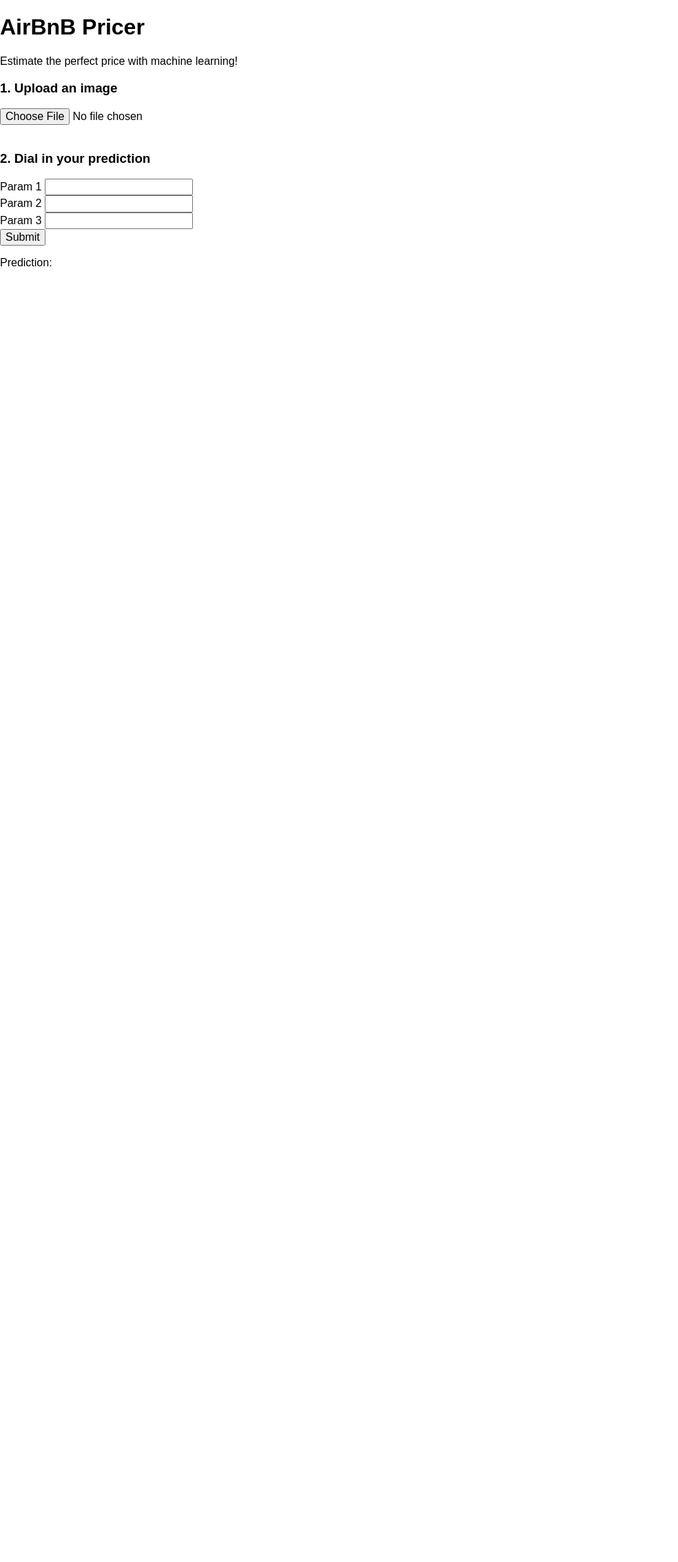
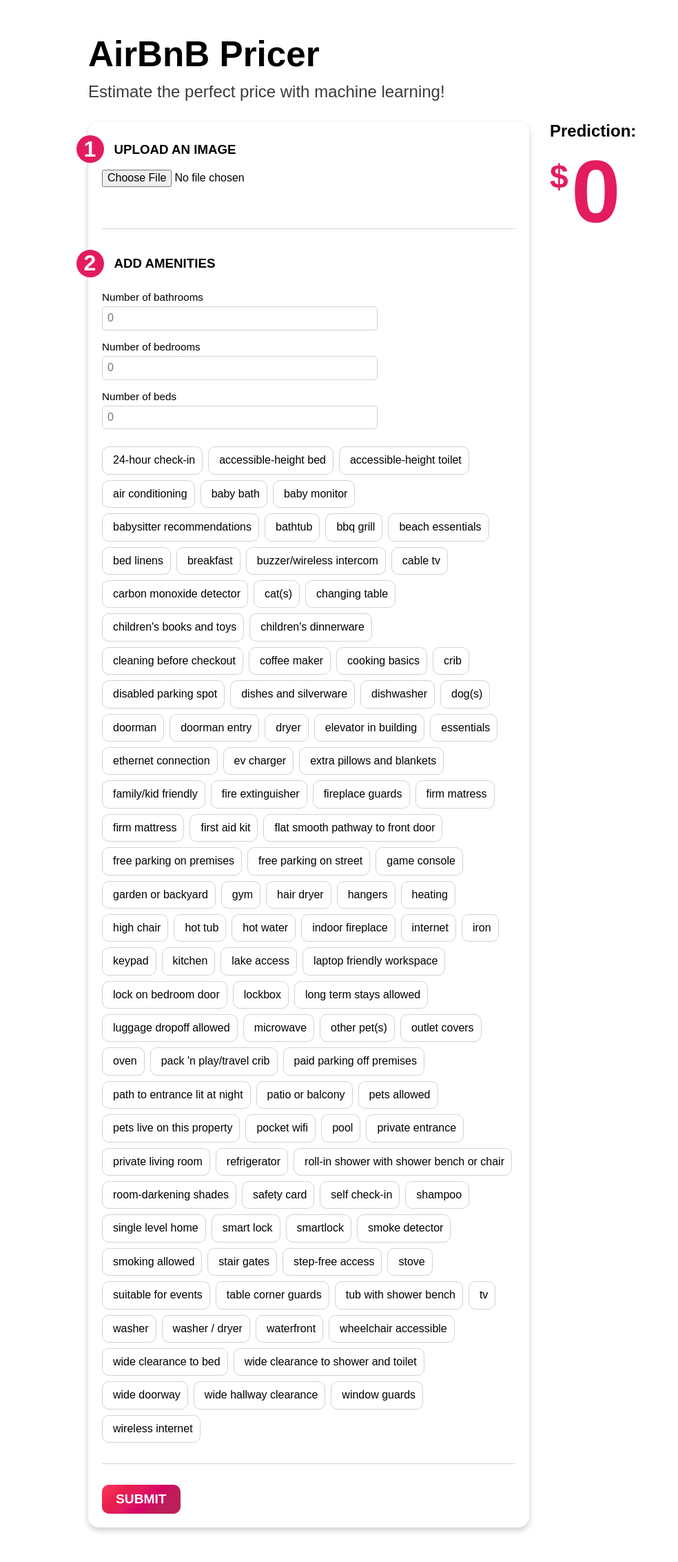
Before and after one commit to andrew101sanders/MLProject, a Flask app: page / in a window 1280 px wide. Shown: the whole page at 69% size, without its empty margins (0-984 px from the left). Before the commit the page ends 386 px from the top, so only its background shows below. Run offline with Flask 2, Linux system fonts and the light colour scheme; parts of the project's set-up code (start-up, migrations or seed data) failed here and were passed over; some libraries are stand-ins or nearby versions.

Commit message:
added css and amenities

```diff
--- /dev/null
+++ b/amenities.txt
@@ -0,0 +1,106 @@
+24-hour check-in
+accessible-height bed
+accessible-height toilet
+air conditioning
+baby bath
+baby monitor
+babysitter recommendations
+bathtub
+bbq grill
+beach essentials
+bed linens
+breakfast
+buzzer/wireless intercom
+cable tv
+carbon monoxide detector
+cat(s)
+changing table
+children's books and toys
+children's dinnerware
+cleaning before checkout
+coffee maker
+cooking basics
+crib
+disabled parking spot
+dishes and silverware
+dishwasher
+dog(s)
+doorman
+doorman entry
+dryer
+elevator in building
+essentials
+ethernet connection
+ev charger
+extra pillows and blankets
+family/kid friendly
+fire extinguisher
+fireplace guards
+firm matress
+firm mattress
+first aid kit
+flat smooth pathway to front door
+free parking on premises
+free parking on street
+game console
+garden or backyard
+gym
+hair dryer
+hangers
+heating
+high chair
+hot tub
+hot water
+indoor fireplace
+internet
+iron
+keypad
+kitchen
+lake access
+laptop friendly workspace
+lock on bedroom door
+lockbox
+long term stays allowed
+luggage dropoff allowed
+microwave
+other pet(s)
+outlet covers
+oven
+pack 'n play/travel crib
+paid parking off premises
+path to entrance lit at night
+patio or balcony
+pets allowed
+pets live on this property
+pocket wifi
+pool
+private entrance
+private living room
+refrigerator
+roll-in shower with shower bench or chair
+room-darkening shades
+safety card
+self check-in
+shampoo
+single level home
+smart lock
+smartlock
+smoke detector
+smoking allowed
+stair gates
+step-free access
+stove
+suitable for events
+table corner guards
+tub with shower bench
+tv
+washer
+washer / dryer
+waterfront
+wheelchair accessible
+wide clearance to bed
+wide clearance to shower and toilet
+wide doorway
+wide hallway clearance
+window guards
+wireless internet
--- a/app.py
+++ b/app.py
@@ -1,3 +1,4 @@
+import pickle
 from io import BytesIO
 import numpy as np
 from tensorflow.keras.preprocessing import image
@@ -15,8 +16,14 @@
 
 app = Flask(__name__)
 
+with open("amenities.txt") as f:
+    amenities = [line.strip() for line in f]
 
 model = load_model('newmodel.h5')
+with open('linearRegression_model.pkl', 'rb') as file:
+    regr = pickle.load(file)
+with open('linearRegressionScaler.pkl', 'rb') as file:
+    regression_scaler = pickle.load(file)
 
 
 def model_predict(img, model):
@@ -31,7 +38,7 @@
 
 @app.route("/", methods=['GET'])
 def index():
-    return render_template('index.html')
+    return render_template('index.html', amenities=amenities)
 
 
 @app.route('/predict', methods=['GET', 'POST'])
@@ -54,7 +61,8 @@
     if request.method == "POST":
         params = request.json
 
-        regressRes = params * 2
+        regressRes = regression_scaler.inverse_transform(
+            regr.predict([params]))[0][0]
 
         return jsonify(regressRes=regressRes)
 
--- a/static/main.css
+++ b/static/main.css
@@ -0,0 +1,181 @@
+.container {
+  width: 80%;
+  max-width: 1200px;
+  margin: 50px auto;
+}
+
+p,
+h1,
+h2,
+h3 {
+  margin: 0;
+}
+
+h1 {
+  font-size: 3.2rem;
+  font-weight: bold;
+}
+
+.sub-title {
+  font-size: 1.5rem;
+  color: rgb(59, 59, 59);
+  margin-top: 10px;
+}
+
+.form-prediction {
+  display: flex;
+  margin: 30px 0;
+}
+
+.form {
+  border-radius: 16px;
+  background-color: white;
+  box-shadow: rgba(0, 0, 0, 0.2) 0px 4px 8px;
+  padding: 20px;
+  max-width: 600px;
+}
+
+.form-step {
+  padding-bottom: 30px;
+  margin-bottom: 30px;
+  border-bottom: solid 0.5px lightgray;
+}
+
+.step-title {
+  margin-left: -37.5px;
+  text-transform: uppercase;
+  display: flex;
+  align-items: center;
+  margin-bottom: 10px;
+}
+
+.circle {
+  font-size: 2rem;
+  display: inline-block;
+  color: white;
+  background-color: rgb(227, 28, 95);
+  width: 2.5rem;
+  height: 2.5rem;
+  display: flex;
+  align-items: center;
+  justify-content: center;
+  border-radius: 50%;
+  margin-right: 15px;
+}
+
+img {
+  display: block;
+  width: 300px;
+  margin-top: 30px;
+  box-shadow: rgba(0, 0, 0, 0.3) 3px 4px 8px;
+}
+
+.inputs {
+  margin: 20px 0;
+}
+
+.input-tag {
+  font-size: 0.95rem;
+}
+
+.input-group {
+  display: flex;
+  flex-direction: column;
+  margin-bottom: 10px;
+  max-width: 400px;
+}
+
+.input-area {
+  margin: 5px 0;
+  padding: 7px;
+  border-radius: 5px;
+  border: solid 0.5px lightgrey;
+}
+
+.input-area:focus {
+  border: solid 0.5px rgb(204, 90, 128);
+  box-shadow: 0 0 0px 3px rgb(247, 208, 221);
+}
+
+.checkboxes {
+  display: flex;
+  flex-wrap: wrap;
+  margin: -4px;
+}
+
+.check-group {
+  padding: 10px;
+  margin: 4px;
+  border-radius: 10px;
+  border: solid 0.5px lightgrey;
+  display: flex;
+}
+
+.check-group:hover {
+  background-color: rgb(247, 208, 221);
+  border-color: rgb(247, 208, 221);
+}
+
+.checkbox-tag {
+  margin-left: 5px;
+}
+
+.checkbox-tag::selection {
+  color: none;
+  background: none;
+}
+
+.amenity {
+  display: none;
+}
+
+.checked {
+  background-color: rgb(227, 28, 95);
+  border-color: rgb(227, 28, 95);
+  color: white;
+}
+
+.checked:hover {
+  background-color: rgb(227, 28, 95);
+  border-color: rgb(227, 28, 95);
+}
+
+.button {
+  font-size: 1.2rem;
+  padding: 10px 20px;
+  text-transform: uppercase;
+  border-radius: 10px;
+  border: none;
+  background-image: linear-gradient(
+    135deg,
+    rgb(255, 56, 92) 0%,
+    rgb(230, 30, 77) 27.5%,
+    rgb(227, 28, 95) 40%,
+    rgb(215, 4, 102) 57.5%,
+    rgb(189, 30, 89) 75%,
+    rgb(189, 30, 89) 100%
+  );
+  color: white;
+  font-weight: bold;
+}
+
+.dollar-sign {
+  display: inline-block;
+  font-size: 3rem;
+  transform: translateY(-50px);
+  font-weight: bold;
+  color: rgb(227, 28, 95);
+}
+
+#prediction {
+  font-size: 8rem;
+  font-weight: bold;
+  color: rgb(227, 28, 95);
+}
+
+.prediction {
+  margin-left: 30px;
+  position: sticky;
+  top: 30px;
+  align-self: flex-start;
+}
--- a/static/main.js
+++ b/static/main.js
@@ -1,3 +1,6 @@
+let CNNPrediction = 0;
+let RegressionPrediction = 0;
+
 function onFileSelected(event) {
   var selectedFile = event.target.files[0];
   var reader = new FileReader();
@@ -23,7 +26,7 @@
   })
     .then((response) => response.json())
     .then((data) => {
-      displayResult(data.prediction);
+      CNNPrediction = parseFloat(data.prediction);
       console.log("Success:", data);
     })
     .catch((err) => {
@@ -31,8 +34,44 @@
     });
 }
 
-function displayResult(data) {
-  console.log("predicted!");
+function onSubmit() {
+  let param1 = parseInt(document.getElementById("param1").value) || 0;
+  let param2 = parseInt(document.getElementById("param2").value) || 0;
+  let param3 = parseInt(document.getElementById("param3").value) || 0;
+  let amenities = Array.from(
+    document.querySelectorAll(".amenity")
+  ).map((amenity) => (amenity.checked ? 1 : 0));
+
+  console.log(amenities);
+  console.log("regressing...");
+  fetch("/regress", {
+    method: "POST",
+    headers: {
+      "Content-Type": "application/json",
+    },
+    body: JSON.stringify([param1, param2, param3, ...amenities]),
+  })
+    .then((response) => response.json())
+    .then((data) => {
+      RegressionPrediction = parseFloat(data.regressRes);
+      displayResult();
+      console.log("Success:", data);
+    })
+    .catch((err) => {
+      console.log("An error occured", err.message);
+    });
+}
+
+function displayResult() {
+  const prediction =
+    Math.round((0.9 * RegressionPrediction + 0.1 * CNNPrediction) * 100) / 100;
   const predtag = document.getElementById("prediction");
-  predtag.innerHTML = data;
+  predtag.innerHTML = prediction;
 }
+
+function onCheckChange(event) {
+  let label = document.getElementById(event.target.id + "label");
+  label.classList.contains("checked")
+    ? label.classList.remove("checked")
+    : label.classList.add("checked");
+}
--- a/templates/index.html
+++ b/templates/index.html
@@ -15,10 +15,15 @@
     />
   </head>
   <body>
+    <div class="container">
       <h1>AirBnB Pricer</h1>
-    <p>Estimate the perfect price with machine learning!</p>
-    <div>
-      <h3>1. Upload an image</h3>
+      <p class="sub-title">Estimate the perfect price with machine learning!</p>
+      <div class="form-prediction">
+        <div class="form">
+          <div class="form-step">
+            <h3 class="step-title">
+              <span class="circle">1</span> Upload an image
+            </h3>
             <input
               type="file"
               id="img"
@@ -26,28 +31,79 @@
               accept="image/*"
               onchange="onFileSelected(event)"
             />
-    </div>
-    <img id="image-display" width="200" />
-    <p id="file-name"></p>
-
-    <div>
-      <h3>2. Dial in your prediction</h3>
-      <div>
-        <label for="param1">Param 1</label>
-        <input type="text" name="param1" id="param1" />
-      </div>
-      <div>
-        <label for="param2">Param 2</label>
-        <input type="text" name="param2" id="param2" />
-      </div>
-      <div>
-        <label for="param3">Param 3</label>
-        <input type="text" name="param3" id="param3" />
-      </div>
-      <button onclick="onDialSubmit()">Submit</button>
+            <img id="image-display" />
           </div>
 
-    <p>Prediction: <span id="prediction"></span></p>
+          <div class="form-step">
+            <h3 class="step-title">
+              <span class="circle">2</span> Add amenities
+            </h3>
+            <div class="inputs">
+              <div class="input-group">
+                <label class="input-tag" for="param1"
+                  >Number of bathrooms</label
+                >
+                <input
+                  class="input-area"
+                  type="text"
+                  name="param1"
+                  id="param1"
+                  placeholder="0"
+                />
+              </div>
+              <div class="input-group">
+                <label class="input-tag" for="param2">Number of bedrooms</label>
+                <input
+                  class="input-area"
+                  type="text"
+                  name="param2"
+                  id="param2"
+                  placeholder="0"
+                />
+              </div>
+              <div class="input-group">
+                <label class="input-tag" for="param3">Number of beds</label>
+                <input
+                  class="input-area"
+                  type="text"
+                  name="param3"
+                  id="param3"
+                  placeholder="0"
+                />
+              </div>
+            </div>
+            <div class="checkboxes">
+              {% for amenity in amenities %}
+              <label
+                for="{{ amenity.replace(' ', '') }}"
+                class="check-group"
+                id="{{ amenity.replace(' ', '') + 'label' }}"
+              >
+                <input
+                  class="amenity"
+                  type="checkbox"
+                  id="{{ amenity.replace(' ', '') }}"
+                  name="{{ amenity.replace(' ', '') }}"
+                  onchange="onCheckChange(event)"
+                />
+                <span class="checkbox-tag">{{amenity}}</span>
+              </label>
+              {% endfor %}
+            </div>
+          </div>
+          <button class="button" onclick="onSubmit()">Submit</button>
+        </div>
+
+        <div class="prediction">
+          <h2>Prediction:</h2>
+
+          <div class="number">
+            <span class="dollar-sign">$</span>
+            <span id="prediction">0</span>
+          </div>
+        </div>
+      </div>
+    </div>
 
     <script src="{{ url_for('static',filename='main.js') }}"></script>
   </body>
```
Also changed, not shown: 4 other files. Lines whose indentation alone changed are shown as unchanged.
